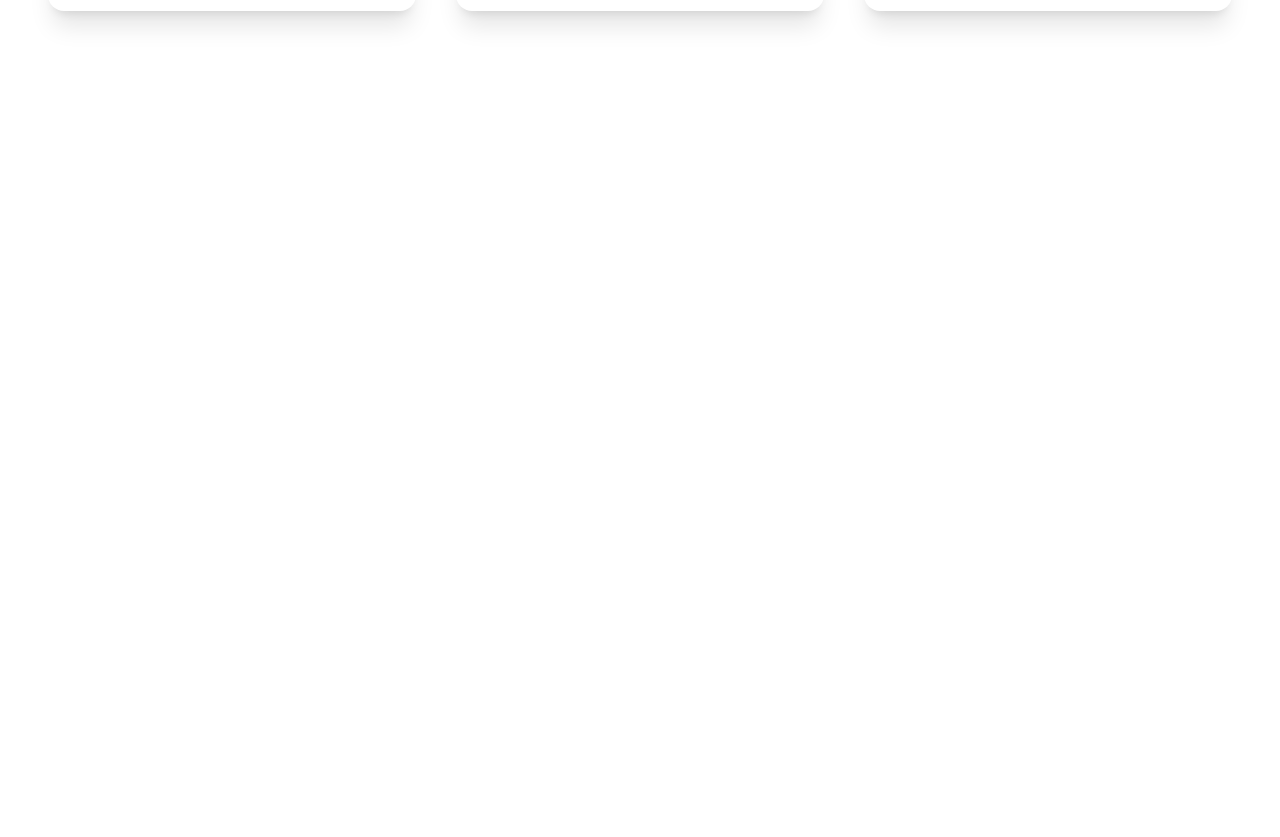
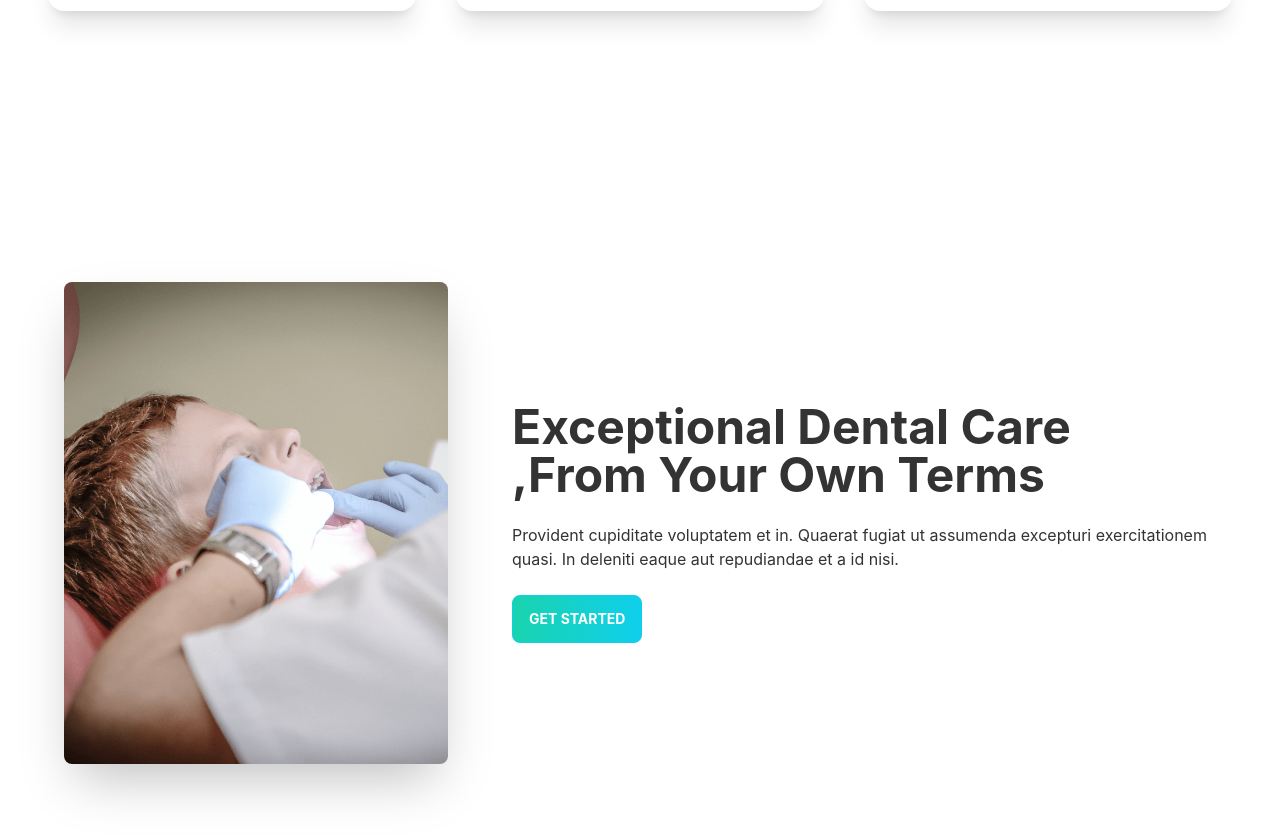
Before and after one commit to jahidulislam123/doctor-portal-client-site, a React (Create React App) app: page / in a window 1280 px wide. Shown: the part 1440-2277 px from the top of the page. Before the commit the page ends 1563 px from the top, so only its background shows below. Built offline with nearby package versions, Linux system fonts and the light colour scheme.

Commit message:
banner2-added

```diff
--- /dev/null
+++ b/src/Pages/Home/Banner2.js
@@ -0,0 +1,19 @@
+import React from 'react';
+import treatMent from '../../assets/images/treatment.png'
+
+const Banner2 = () => {
+    return (
+        <div class="hero min-h-screen ">
+        <div class="hero-content flex-col lg:flex-row">
+          <img src={treatMent} class="max-w-sm rounded-lg shadow-2xl" />
+          <div className='ml-12'>
+            <h1 class="text-5xl font-bold">Exceptional Dental Care ,From Your Own Terms</h1>
+            <p class="py-6">Provident cupiditate voluptatem et in. Quaerat fugiat ut assumenda excepturi exercitationem quasi. In deleniti eaque aut repudiandae et a id nisi.</p>
+            <button class="btn btn-primary uppercase text-white font-bold bg-gradient-to-r from-secondary to-primary">Get Started</button>
+          </div>
+        </div>
+      </div>
+    );
+};
+
+export default Banner2;
--- a/src/Pages/Home/Shared/Home.js
+++ b/src/Pages/Home/Shared/Home.js
@@ -1,4 +1,5 @@
 import React from 'react';
+import Banner2 from '../Banner2';
 import Bnner from '../Bnner';
 import Info from '../Info';
 import Services from '../Services';
@@ -8,6 +9,7 @@
             <Bnner></Bnner>
             <Info></Info>
             <Services></Services>
+            <Banner2></Banner2>
         </div>
     );
 };
```
